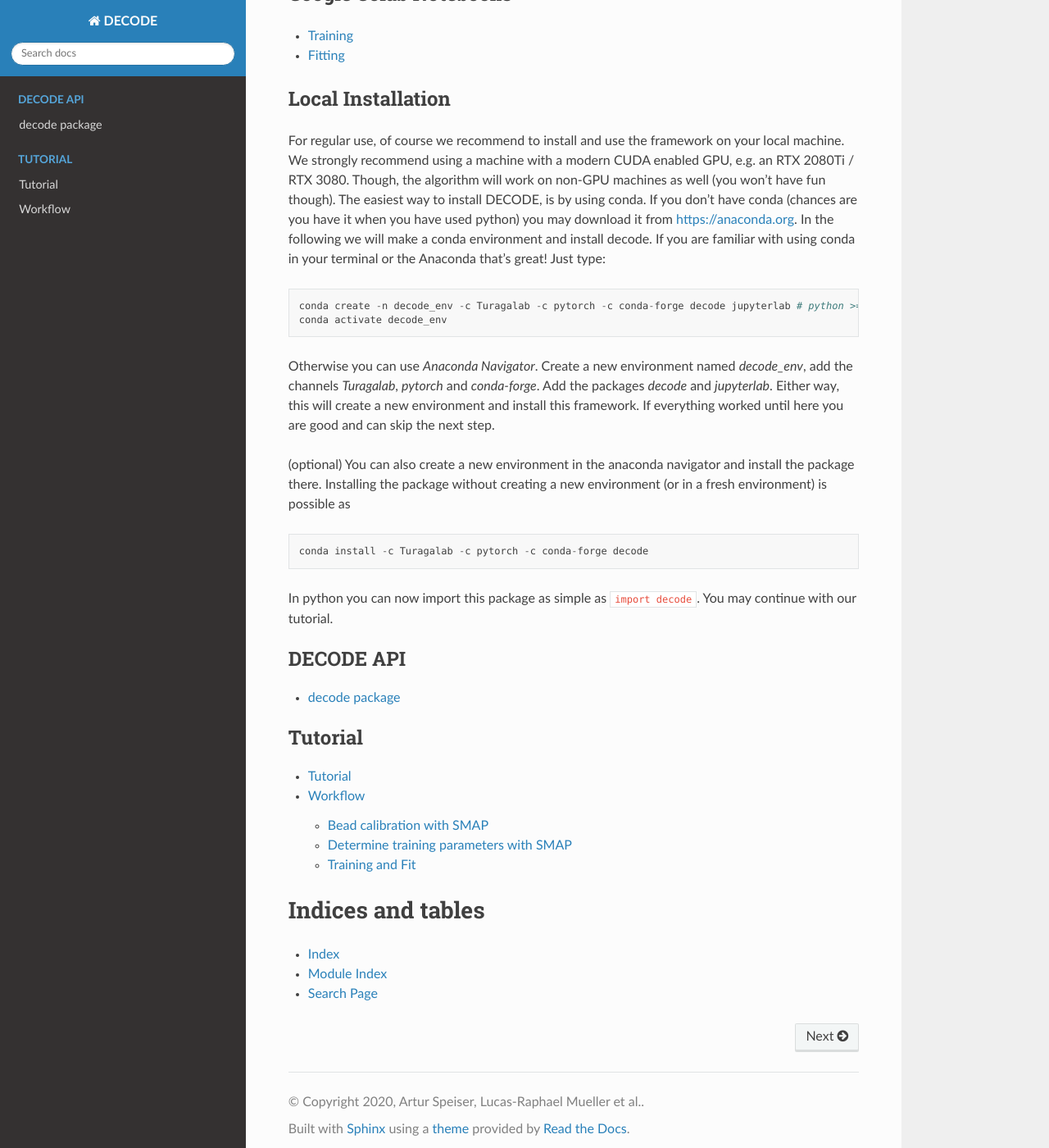
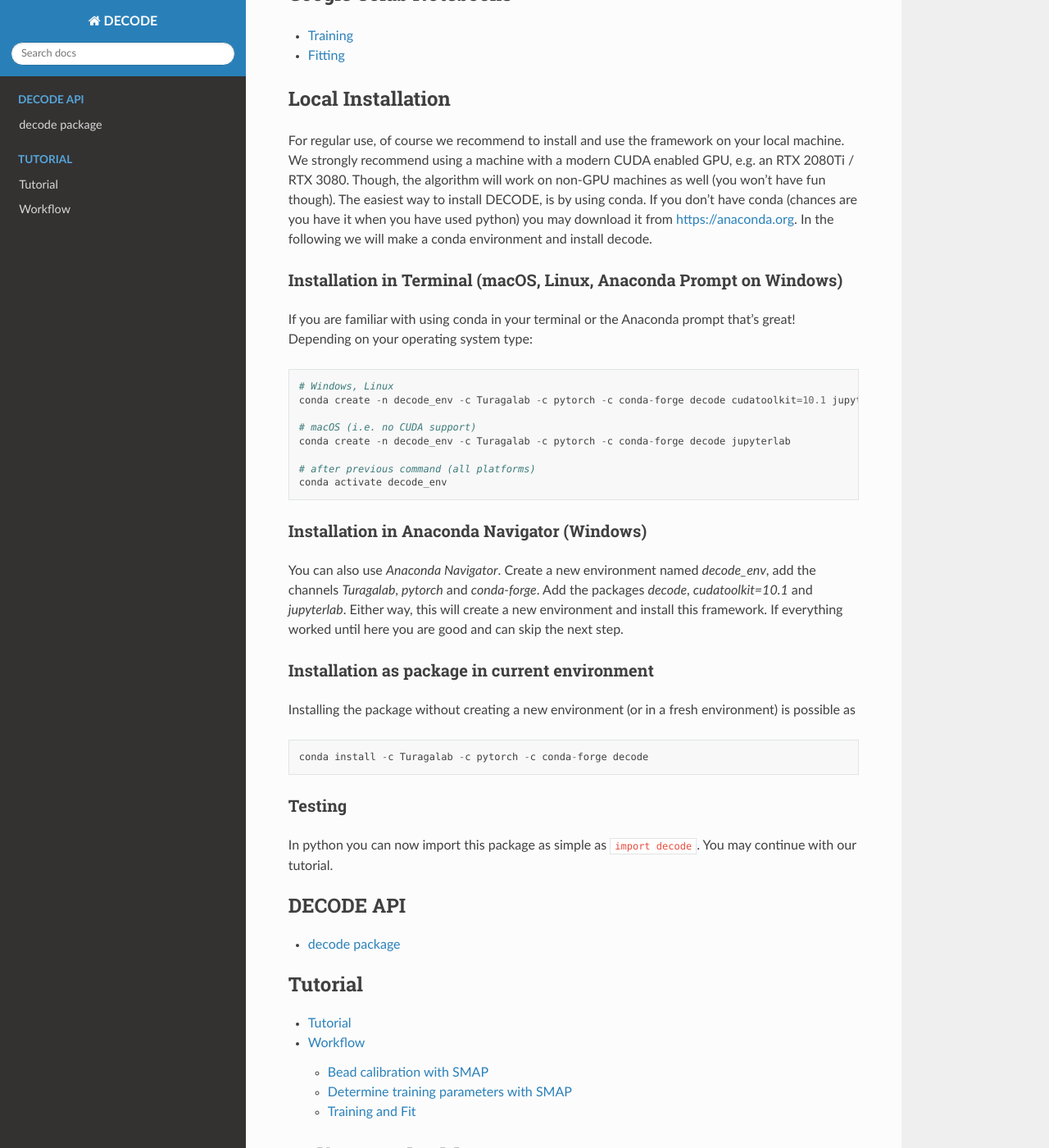
Before and after one commit to TuragaLab/DECODE, a Sphinx documentation site: the page built from docs/source/index.rst, in a window 1280 px wide and 1400 px high, scrolled down 389 px. Shown: the whole window at 82% size. Built offline with Sphinx 7.4.7 and the Read the Docs theme 2.0.0, drawn with Linux system fonts in a browser that asks for light colours.

Commit message:
I think this works now (in clean environments)

```diff
--- a/docs/source/index.rst
+++ b/docs/source/index.rst
@@ -20,21 +20,40 @@ Though, the algorithm will work on non-GPU machines as well (you won't have fun
 The easiest way to install DECODE, is by using conda.
 If you don't have conda (chances are you have it when you have used python) you may download it from https://anaconda.org.
 In the following we will make a conda environment and install decode.
-If you are familiar with using conda in your terminal or the Anaconda that's great! Just type:
+
+Installation in Terminal (macOS, Linux, Anaconda Prompt on Windows)
+*******************************************************************
+
+If you are familiar with using conda in your terminal or the Anaconda prompt that's great! Depending on your operating system type:
 ::
-    conda create -n decode_env -c Turagalab -c pytorch -c conda-forge decode jupyterlab # python >=3.6 supported, jupyter not actually needed but necessary to run the examples
+    # Windows, Linux
+    conda create -n decode_env -c Turagalab -c pytorch -c conda-forge decode cudatoolkit=10.1 jupyterlab
+
+    # macOS (i.e. no CUDA support)
+    conda create -n decode_env -c Turagalab -c pytorch -c conda-forge decode jupyterlab
+
+    # after previous command (all platforms)
     conda activate decode_env
 
-Otherwise you can use *Anaconda Navigator*.
-Create a new environment named *decode_env*, add the channels *Turagalab*,
-*pytorch* and *conda-forge*. Add the packages *decode* and *jupyterlab*.
+Installation in Anaconda Navigator (Windows)
+**************************************************
+
+You can also use *Anaconda Navigator*.
+Create a new environment named *decode_env*, add the channels *Turagalab*, *pytorch* and *conda-forge*.
+Add the packages *decode*, *cudatoolkit=10.1* and *jupyterlab*.
 Either way, this will create a new environment and install this framework. If everything worked until here you are good
 and can skip the next step.
 
-(optional) You can also create a new environment in the anaconda navigator and install the package there.
+
+Installation as package in current environment
+***********************************************
 Installing the package without creating a new environment (or in a fresh environment) is possible as
 ::
     conda install -c Turagalab -c pytorch -c conda-forge decode
+
+
+Testing
+*******
 
 In python you can now import this package as simple as ``import decode``.
 You may continue with our tutorial.
```
Also changed, not shown: 1 other file.
